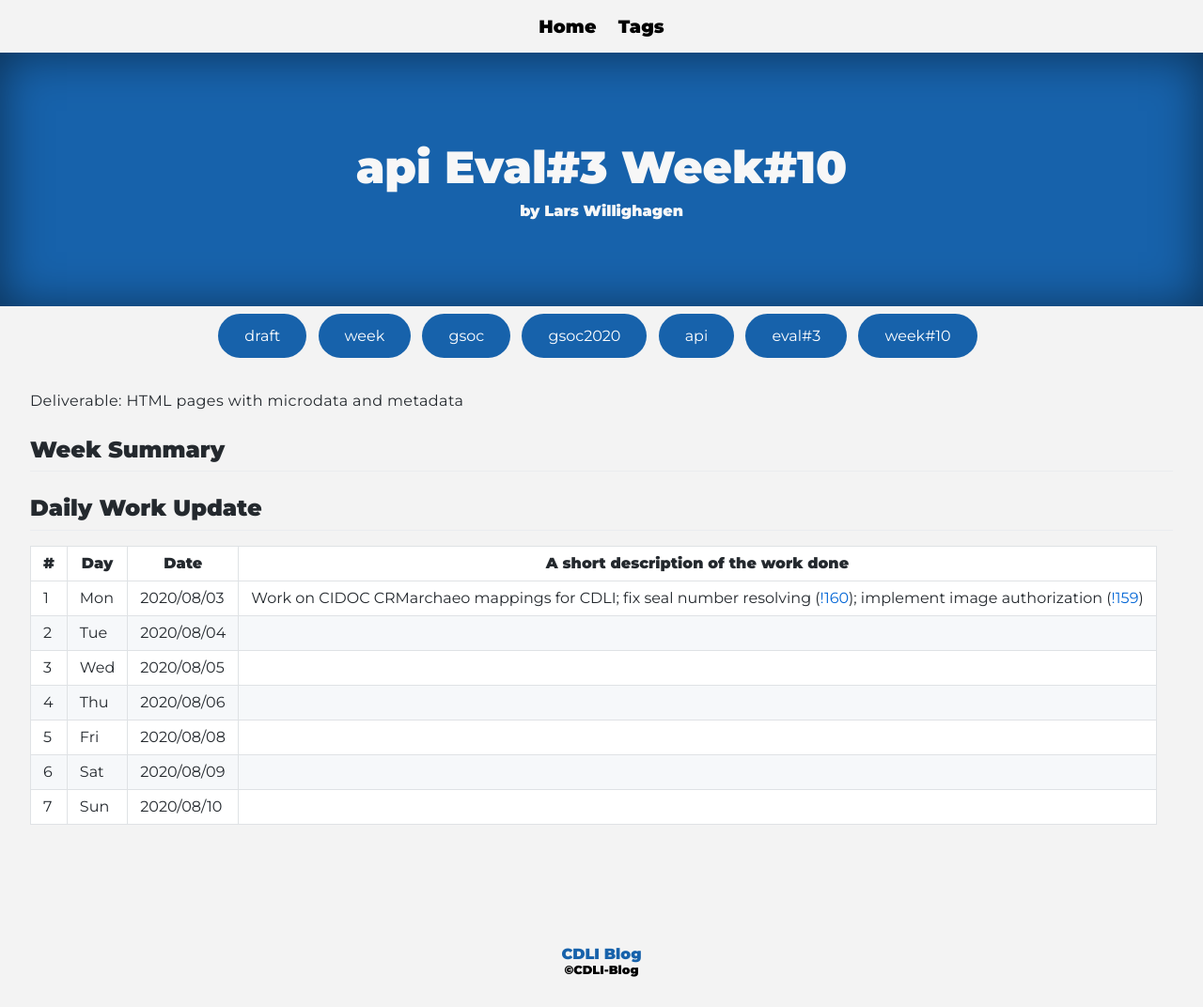
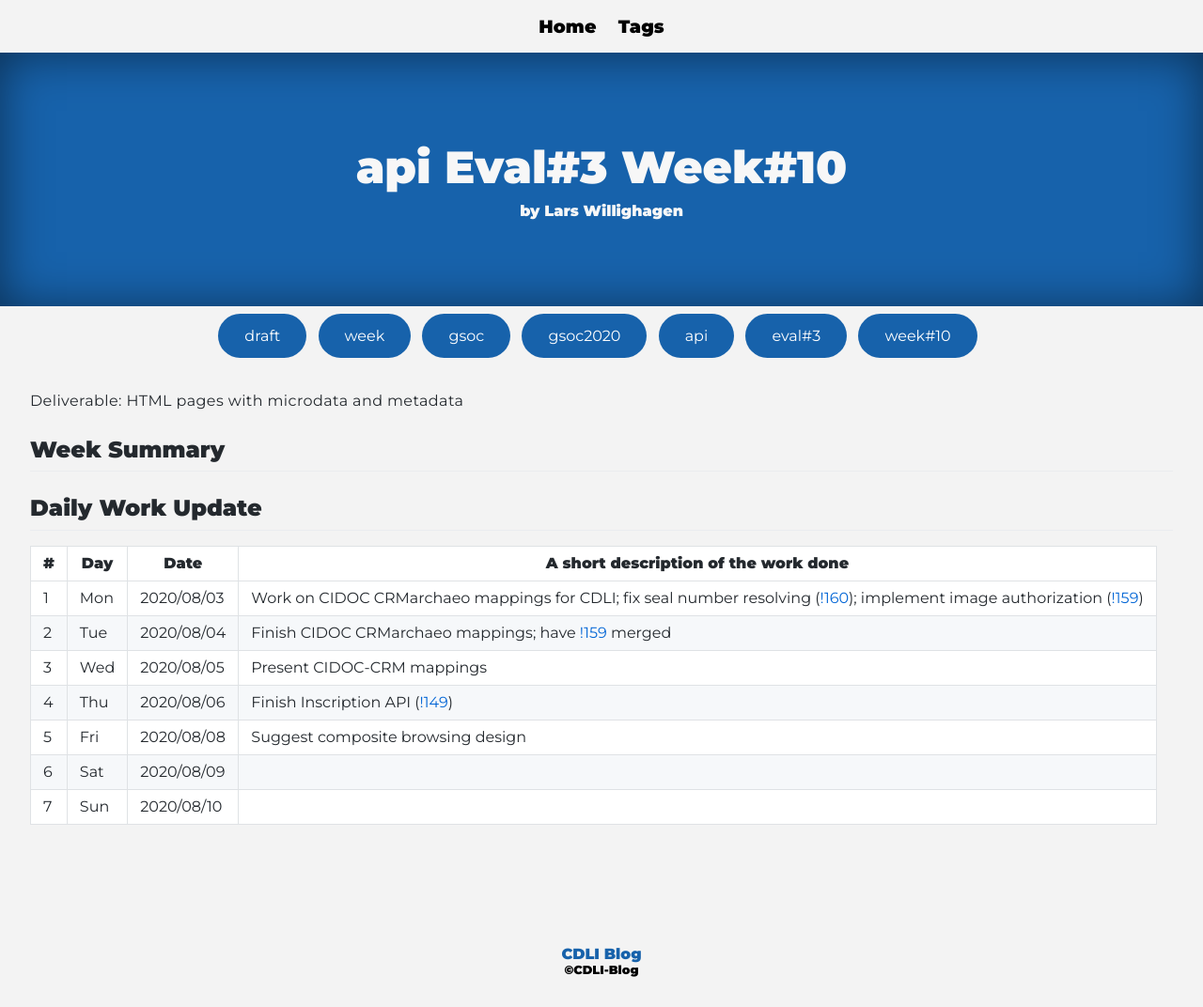
Before and after one commit to cdli-gh/blog, a Jekyll site: the page built from _blog/gsoc20/api/posts/12_week10.md, in a window 1280 px wide. Shown: the whole page at 94% size. Built offline with Jekyll 4.4.1, drawn with Linux system fonts in a browser that asks for light colours; Markdown is read by kramdown in place of the engine named in the settings.

Commit message:
gsoc20/api: 10:2-5

```diff
--- a/_blog/gsoc20/api/posts/12_week10.md
+++ b/_blog/gsoc20/api/posts/12_week10.md
@@ -16,9 +16,9 @@ Deliverable: HTML pages with microdata and metadata
 | # | Day | Date       | A short description of the work done |
 |---|-----|------------|--------------------------------------|
 | 1 | Mon | 2020/08/03 | Work on CIDOC CRMarchaeo mappings for CDLI; fix seal number resolving ([!160](https://gitlab.com/cdli/framework/-/merge_requests/160)); implement image authorization ([!159](https://gitlab.com/cdli/framework/-/merge_requests/159)) |
-| 2 | Tue | 2020/08/04 |  |
-| 3 | Wed | 2020/08/05 |  |
-| 4 | Thu | 2020/08/06 |  |
-| 5 | Fri | 2020/08/08 |  |
+| 2 | Tue | 2020/08/04 | Finish CIDOC CRMarchaeo mappings; have [!159](https://gitlab.com/cdli/framework/-/merge_requests/159) merged |
+| 3 | Wed | 2020/08/05 | Present CIDOC-CRM mappings |
+| 4 | Thu | 2020/08/06 | Finish Inscription API ([!149](https://gitlab.com/cdli/framework/-/merge_requests/149)) |
+| 5 | Fri | 2020/08/08 | Suggest composite browsing design |
 | 6 | Sat | 2020/08/09 |  |
 | 7 | Sun | 2020/08/10 |  |
```
